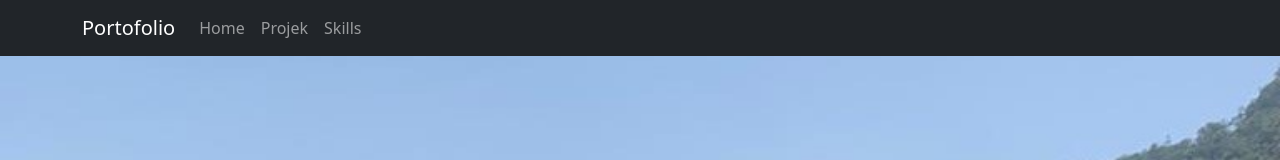
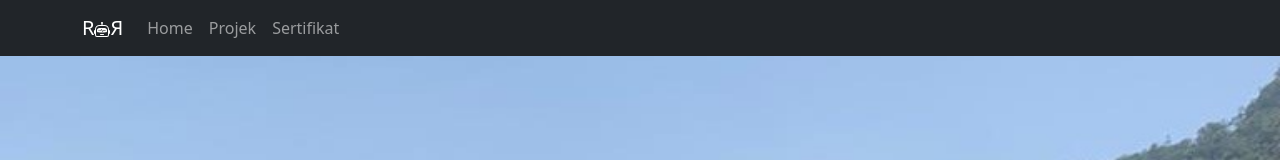
Before and after one commit to revou-trial-SE/12-dec-assignment-Retrayer, a plain HTML site: page index.html in a window 1280 px wide. Shown: the top 160 px of the page. Drawn offline with nearby package versions, Linux system fonts and the light colour scheme.

Commit message:
Update index.html

```diff
--- a/index.html
+++ b/index.html
@@ -16,7 +16,10 @@
     <!-- Navbar -->
     <nav class="navbar navbar-expand-lg navbar-dark bg-dark fixed-top">
         <div class="container">
-            <a class="navbar-brand" href="#">Portofolio</a>
+            <a class="navbar-brand" href="#">R<svg xmlns="http://www.w3.org/2000/svg" width="16" height="16" fill="currentColor" class="bi bi-robot" viewBox="0 0 16 16">
+                <path d="M6 12.5a.5.5 0 0 1 .5-.5h3a.5.5 0 0 1 0 1h-3a.5.5 0 0 1-.5-.5M3 8.062C3 6.76 4.235 5.765 5.53 5.886a26.6 26.6 0 0 0 4.94 0C11.765 5.765 13 6.76 13 8.062v1.157a.93.93 0 0 1-.765.935c-.845.147-2.34.346-4.235.346s-3.39-.2-4.235-.346A.93.93 0 0 1 3 9.219zm4.542-.827a.25.25 0 0 0-.217.068l-.92.9a25 25 0 0 1-1.871-.183.25.25 0 0 0-.068.495c.55.076 1.232.149 2.02.193a.25.25 0 0 0 .189-.071l.754-.736.847 1.71a.25.25 0 0 0 .404.062l.932-.97a25 25 0 0 0 1.922-.188.25.25 0 0 0-.068-.495c-.538.074-1.207.145-1.98.189a.25.25 0 0 0-.166.076l-.754.785-.842-1.7a.25.25 0 0 0-.182-.135"/>
+                <path d="M8.5 1.866a1 1 0 1 0-1 0V3h-2A4.5 4.5 0 0 0 1 7.5V8a1 1 0 0 0-1 1v2a1 1 0 0 0 1 1v1a2 2 0 0 0 2 2h10a2 2 0 0 0 2-2v-1a1 1 0 0 0 1-1V9a1 1 0 0 0-1-1v-.5A4.5 4.5 0 0 0 10.5 3h-2zM14 7.5V13a1 1 0 0 1-1 1H3a1 1 0 0 1-1-1V7.5A3.5 3.5 0 0 1 5.5 4h5A3.5 3.5 0 0 1 14 7.5"/>
+              </svg>Я</a>
             <button class="navbar-toggler" type="button" data-bs-toggle="collapse" data-bs-target="#navbarNav"
     aria-controls="navbarNav" aria-expanded="false" aria-label="Toggle navigation">
     <span class="navbar-toggler-icon"></span>
@@ -30,7 +33,7 @@
                         <a class="nav-link" href="#projek">Projek</a>
                     </li>
                     <li class="nav-item">
-                        <a class="nav-link" href="#skills">Skills</a>
+                        <a class="nav-link" href="#skills">Sertifikat</a>
                     </li>
                 </ul>
             </div>
```
